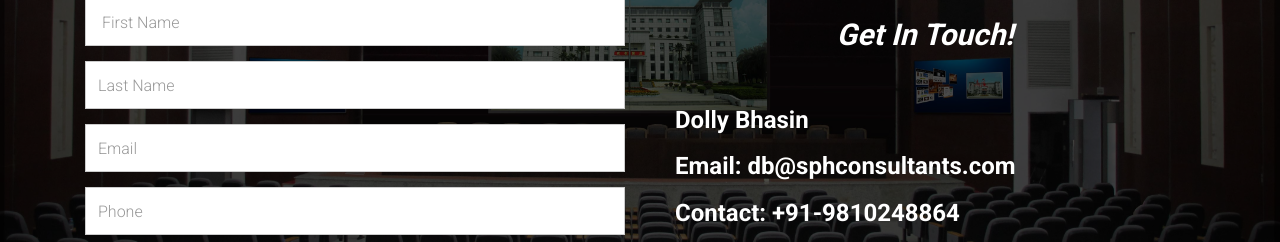
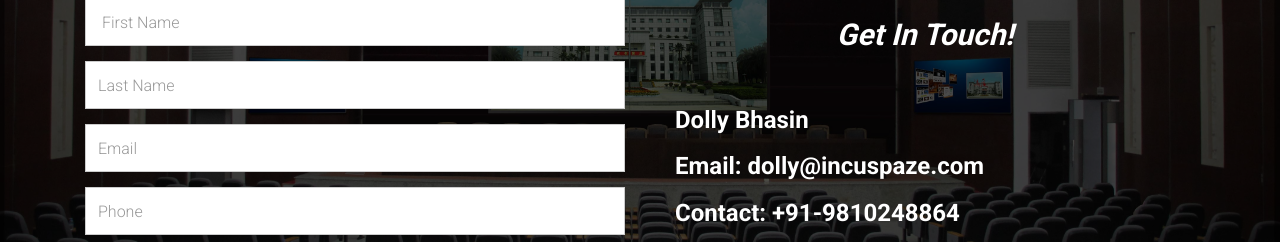
Before and after one commit to DishantK1807/catapoolt_website, a website: page index.html in a window 1280 px wide. Shown: the part 4660-4902 px from the top of the page. Drawn offline with Linux system fonts and the light colour scheme; some icons are missing; files whose address does not match are found by name.

Commit message:
fixes: email update

```diff
--- a/index.html
+++ b/index.html
@@ -710,7 +710,7 @@
                         &nbsp;
                     <h3 align="left" style="margin-left: 20px">Dolly Bhasin</h3>
                     <i class="fas fa-envelope"></i>
-                        <h3 align="left" style="margin-left: 20px"> Email: <a href="mailto: db@sphconsultants.com" style="color:#ffffff">db@sphconsultants.com</a> </h3>
+                        <h3 align="left" style="margin-left: 20px"> Email: <a href="mailto: dolly@incuspaze.com" style="color:#ffffff">dolly@incuspaze.com</a> </h3>
                         <h3 align="left" style="margin-left: 20px"> Contact: +91-9810248864 </h3>
                     <i class="fa fa-phone-square"></i>
                     </div>
```
